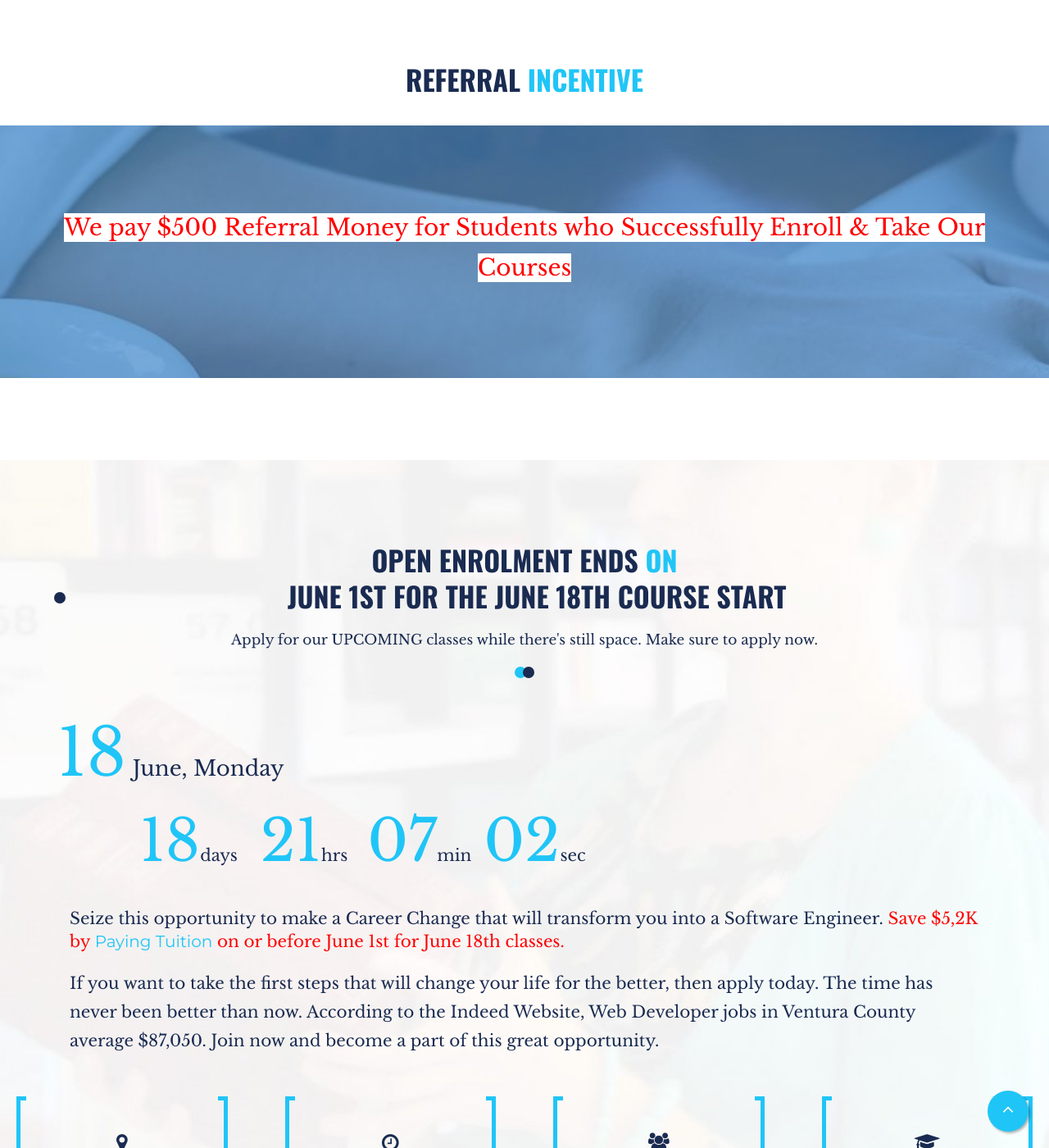
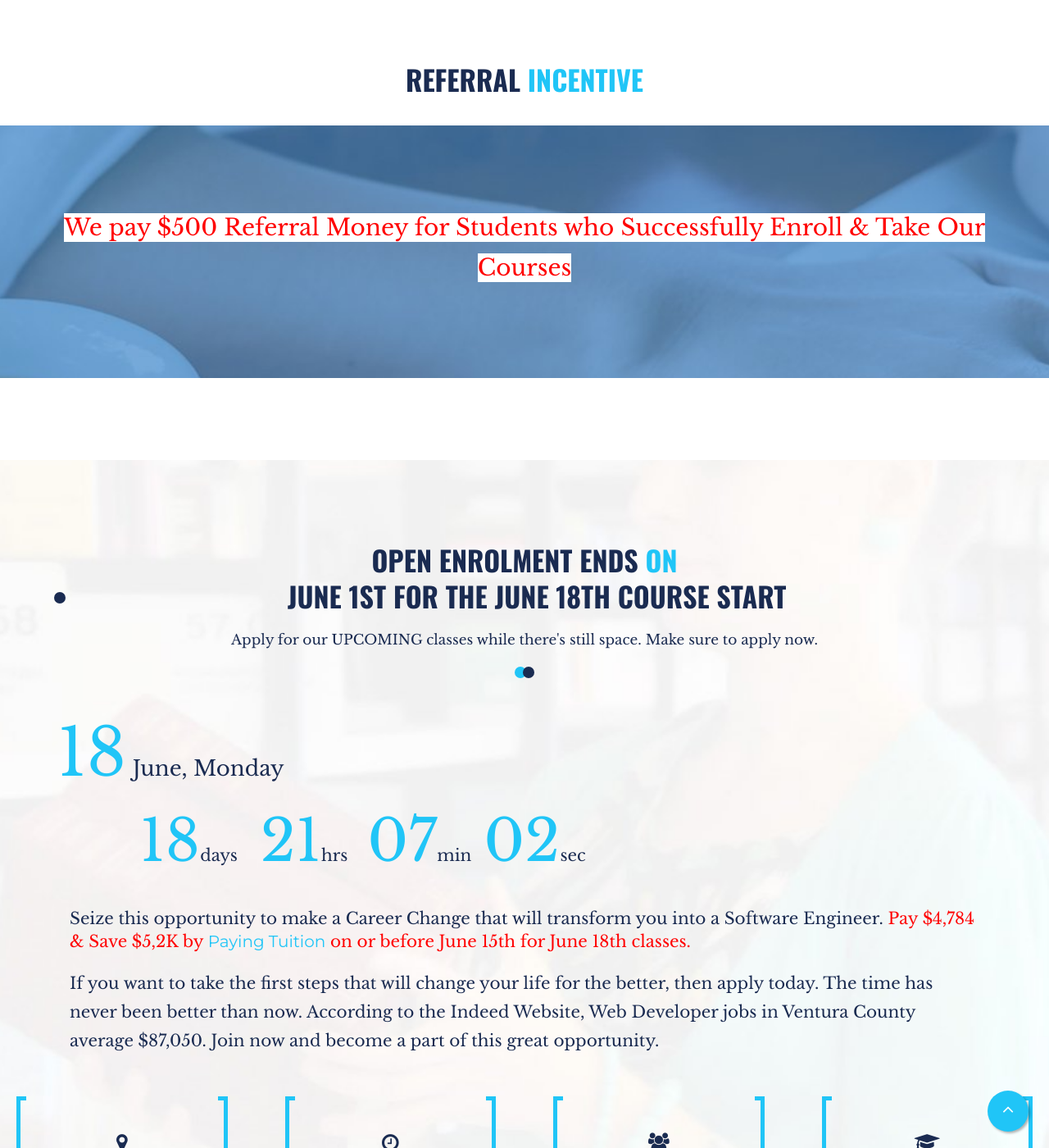
Before and after one commit to pfuzane1/Coastal-Coding, a Jekyll site: the page built from index.html, in a window 1280 px wide and 1400 px high, scrolled down 3182 px. Shown: the whole window at 82% size. Built offline with Jekyll 4.4.1, drawn with Linux system fonts in a browser that asks for light colours.

Commit message:
Pay Discounted

```diff
--- a/index.html
+++ b/index.html
@@ -314,7 +314,7 @@ layout: default
                 <div class="col-sm-12 mt-20">
                     <div class="event-details">
                    	    <p class="lead">Seize this opportunity to make a Career Change that will transform you into a Software Engineer.
-               			 <span class="savemoney">Save $5,2K by <a href="admission-process.html">Paying Tuition</a> on or before June 1st for June 18th classes.</span></p>
+               			 <span class="savemoney">Pay $4,784 & Save $5,2K by <a href="admission-process.html">Paying Tuition</a> on or before June 15th for June 18th classes.</span></p>
                         <p>If you want to take the first steps that will change your life for the better, then apply today. The time has never been better than now.
                         According to the Indeed Website, Web Developer jobs in Ventura County average $87,050.
                         Join now and become a part of this great opportunity.</p>
```
